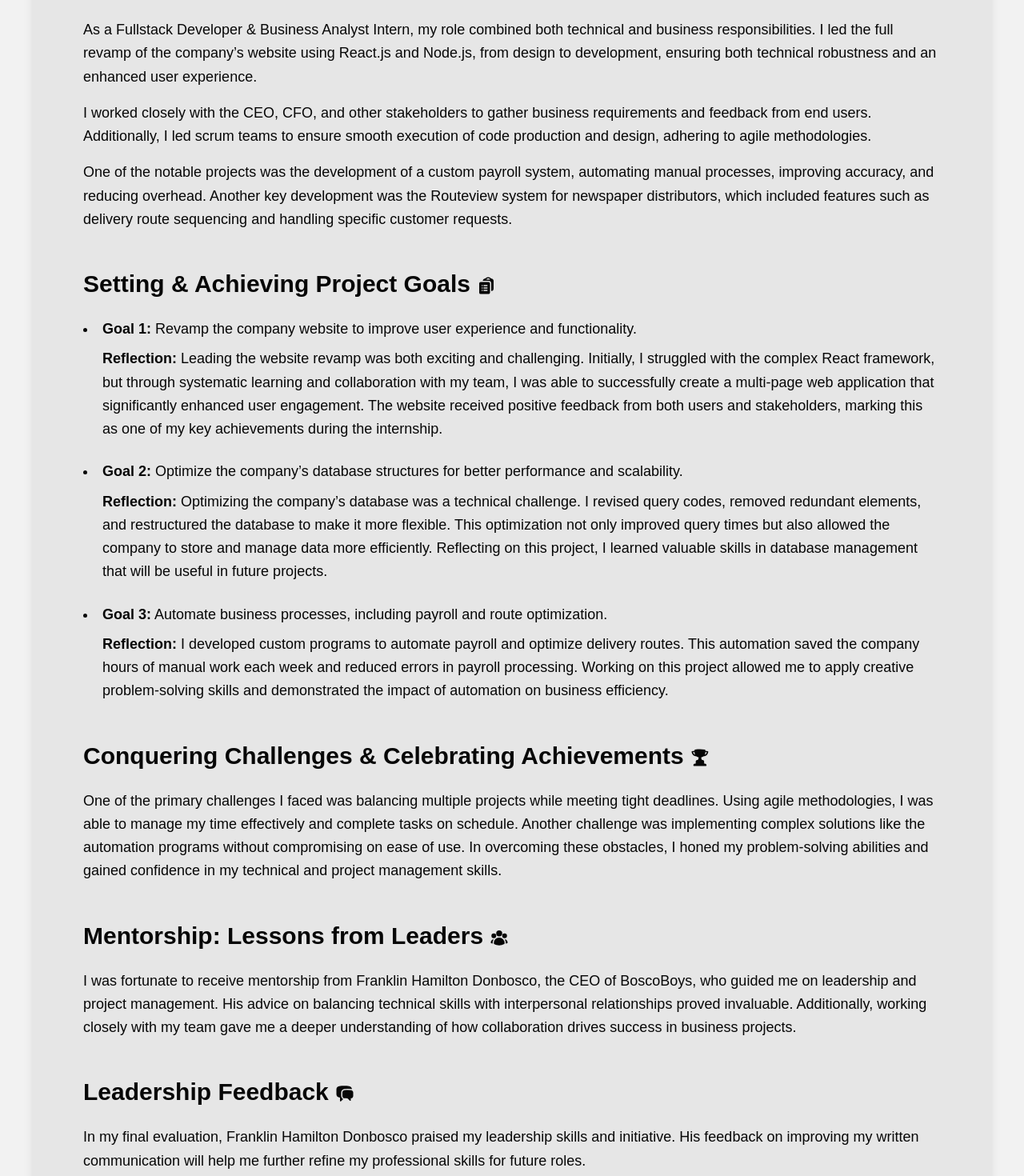
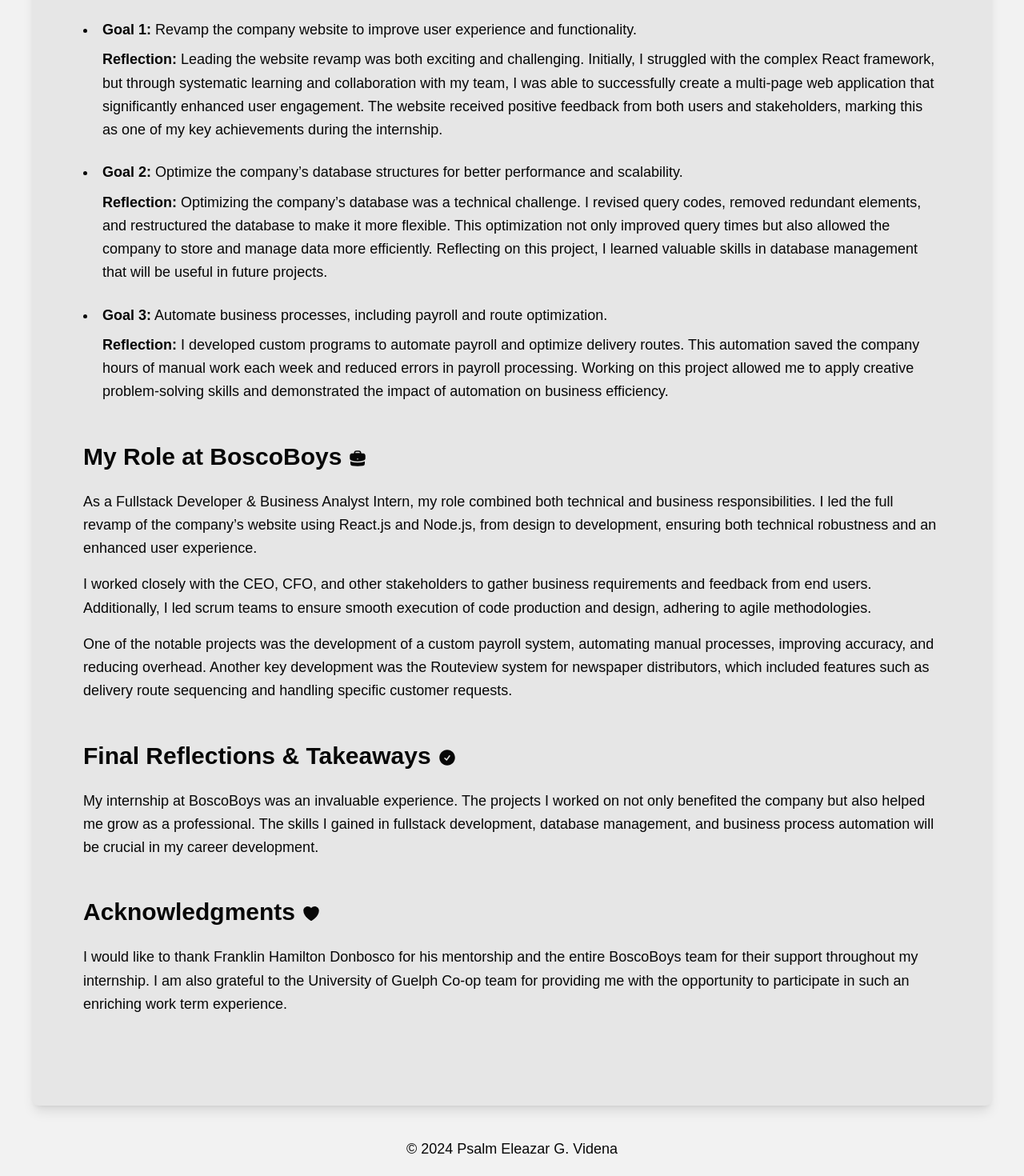
Before and after one commit to P541M/portfolio-old, a React (Create React App) app: page /s24-work-term-report in a window 1280 px wide. Shown: the part 1200-2670 px from the top of the page at 80% size. Built offline with nearby package versions, Linux system fonts and the light colour scheme.

Commit message:
feat: minor adjustments, got rid of content

```diff
--- a/src/components/S24WorkTermReport.jsx
+++ b/src/components/S24WorkTermReport.jsx
@@ -108,34 +108,6 @@
           </p>
         </section>
 
-        {/* Job Description */}
-        <section className="mb-12">
-          <h3 className="mb-6 text-left text-3xl font-semibold text-text">
-            My Role at BoscoBoys
-            <BriefcaseIcon className="ml-2 inline-block h-6 w-6" />
-          </h3>
-          <p className="mt-4 text-left text-lg leading-relaxed text-text">
-            As a Fullstack Developer & Business Analyst Intern, my role combined
-            both technical and business responsibilities. I led the full revamp
-            of the company’s website using React.js and Node.js, from design to
-            development, ensuring both technical robustness and an enhanced user
-            experience.
-          </p>
-          <p className="mt-4 text-left text-lg leading-relaxed text-text">
-            I worked closely with the CEO, CFO, and other stakeholders to gather
-            business requirements and feedback from end users. Additionally, I
-            led scrum teams to ensure smooth execution of code production and
-            design, adhering to agile methodologies.
-          </p>
-          <p className="mt-4 text-left text-lg leading-relaxed text-text">
-            One of the notable projects was the development of a custom payroll
-            system, automating manual processes, improving accuracy, and
-            reducing overhead. Another key development was the Routeview system
-            for newspaper distributors, which included features such as delivery
-            route sequencing and handling specific customer requests.
-          </p>
-        </section>
-
         {/* Project Goals & Reflections */}
         <section className="mb-12">
           <h3 className="mb-6 text-left text-3xl font-semibold text-text">
@@ -187,50 +159,31 @@
           </ul>
         </section>
 
-        {/* Overcoming Challenges & Achievements */}
+        {/* Job Description */}
         <section className="mb-12">
           <h3 className="mb-6 text-left text-3xl font-semibold text-text">
-            Conquering Challenges & Celebrating Achievements
-            <TrophyIcon className="ml-2 inline-block h-6 w-6" />
+            My Role at BoscoBoys
+            <BriefcaseIcon className="ml-2 inline-block h-6 w-6" />
           </h3>
           <p className="mt-4 text-left text-lg leading-relaxed text-text">
-            One of the primary challenges I faced was balancing multiple
-            projects while meeting tight deadlines. Using agile methodologies, I
-            was able to manage my time effectively and complete tasks on
-            schedule. Another challenge was implementing complex solutions like
-            the automation programs without compromising on ease of use. In
-            overcoming these obstacles, I honed my problem-solving abilities and
-            gained confidence in my technical and project management skills.
+            As a Fullstack Developer & Business Analyst Intern, my role combined
+            both technical and business responsibilities. I led the full revamp
+            of the company’s website using React.js and Node.js, from design to
+            development, ensuring both technical robustness and an enhanced user
+            experience.
           </p>
-        </section>
-
-        {/* Mentorship Lessons */}
-        <section className="mb-12">
-          <h3 className="mb-6 text-left text-3xl font-semibold text-text">
-            Mentorship: Lessons from Leaders
-            <UserGroupIcon className="ml-2 inline-block h-6 w-6" />
-          </h3>
           <p className="mt-4 text-left text-lg leading-relaxed text-text">
-            I was fortunate to receive mentorship from Franklin Hamilton
-            Donbosco, the CEO of BoscoBoys, who guided me on leadership and
-            project management. His advice on balancing technical skills with
-            interpersonal relationships proved invaluable. Additionally, working
-            closely with my team gave me a deeper understanding of how
-            collaboration drives success in business projects.
+            I worked closely with the CEO, CFO, and other stakeholders to gather
+            business requirements and feedback from end users. Additionally, I
+            led scrum teams to ensure smooth execution of code production and
+            design, adhering to agile methodologies.
           </p>
-        </section>
-
-        {/* Feedback from Leadership */}
-        <section className="mb-12">
-          <h3 className="mb-6 text-left text-3xl font-semibold text-text">
-            Leadership Feedback
-            <ChatBubbleLeftRightIcon className="ml-2 inline-block h-6 w-6" />
-          </h3>
           <p className="mt-4 text-left text-lg leading-relaxed text-text">
-            In my final evaluation, Franklin Hamilton Donbosco praised my
-            leadership skills and initiative. His feedback on improving my
-            written communication will help me further refine my professional
-            skills for future roles.
+            One of the notable projects was the development of a custom payroll
+            system, automating manual processes, improving accuracy, and
+            reducing overhead. Another key development was the Routeview system
+            for newspaper distributors, which included features such as delivery
+            route sequencing and handling specific customer requests.
           </p>
         </section>
 
```
